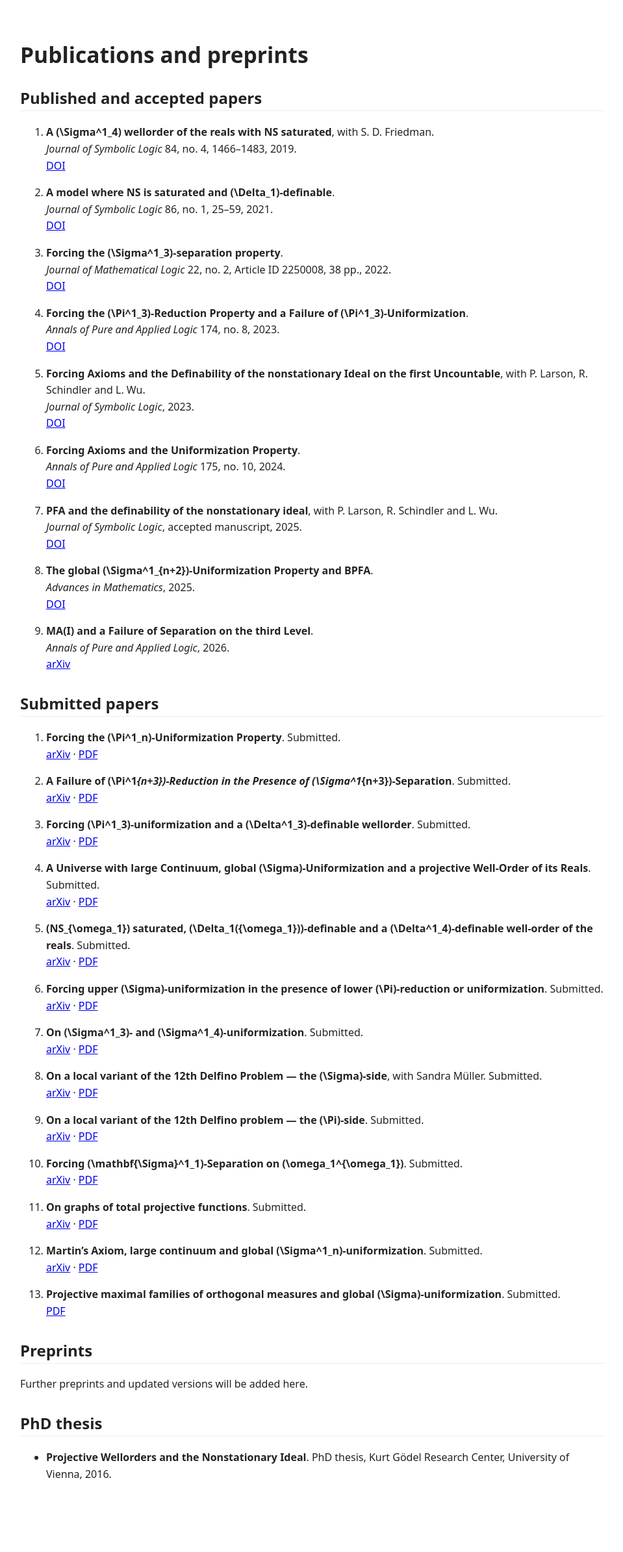
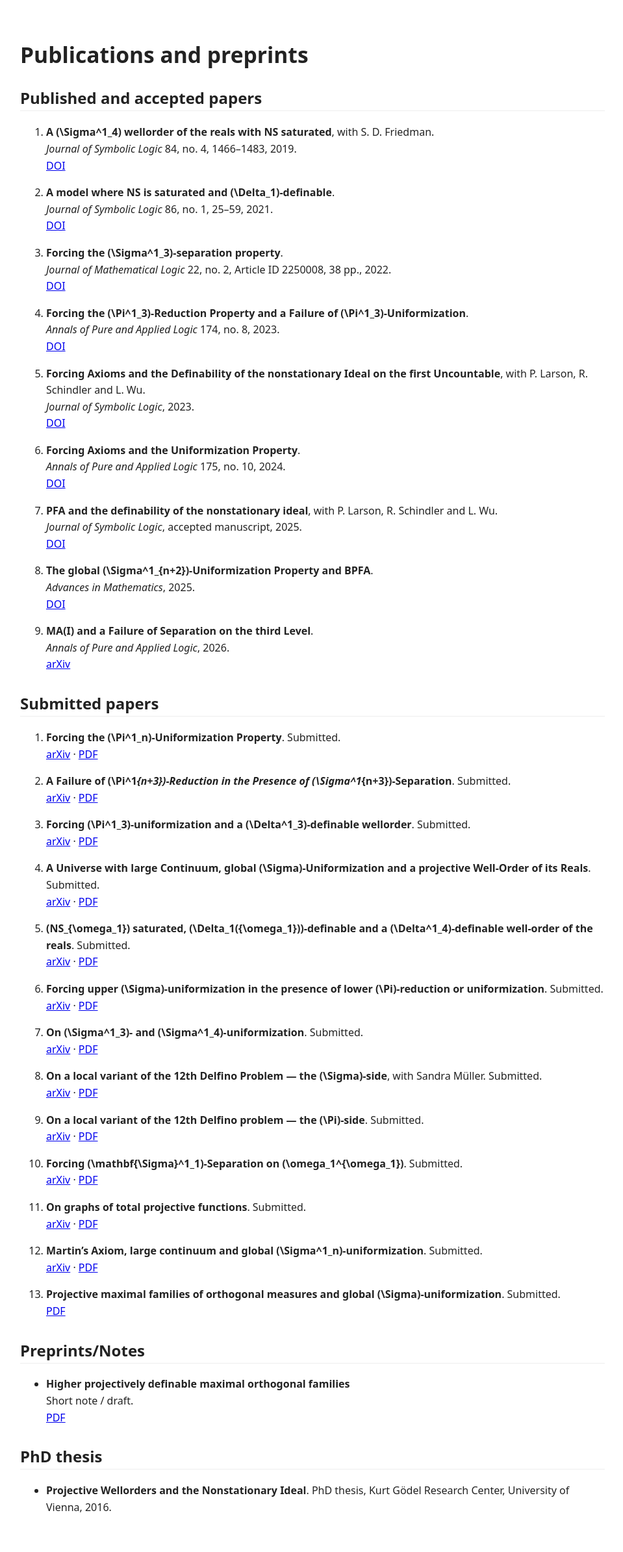
Before and after one commit to StefanHoffelner/stefanhoffelner.github.io, a Jekyll site: the page built from publications.md, in a window 1280 px wide. Shown: the whole page at 65% size, without its empty margins (159-1118 px from the left). Built offline with Jekyll 4.4.1, drawn with Linux system fonts in a browser that asks for light colours; our own code applies the rules of GitHub Pages for plain Markdown files; a script that is not in the unit is left out; before the commit the page ends 2338 px from its top, so only the background shows below that.

Commit message:
Update publications page and enlarge profile photo

```diff
--- a/assets/css/style.css
+++ b/assets/css/style.css
@@ -84,7 +84,7 @@ h2 {
   }
 }
 .profile-photo {
-  width: 240px;
+  width: 276px;
   max-width: 40%;
   height: auto;
   border-radius: 8px;
--- a/publications.md
+++ b/publications.md
@@ -84,9 +84,11 @@ permalink: /publications/
 13. **Projective maximal families of orthogonal measures and global \(\Sigma\)-uniformization**. Submitted.
     [PDF](/papers/projective-maximal-families-orthogonal-measures-global-sigma-uniformization.pdf)
 
-## Preprints
+## Preprints/Notes
 
-Further preprints and updated versions will be added here.
+- **Higher projectively definable maximal orthogonal families**
+  Short note / draft.
+  [PDF](/assets/papers/higher_projectively_definable_mofs.pdf)
 
 ## PhD thesis
 
```
